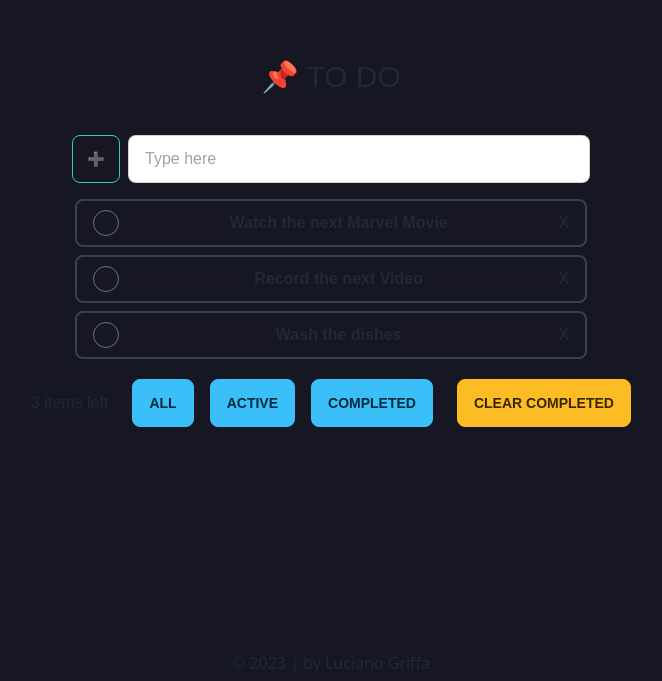
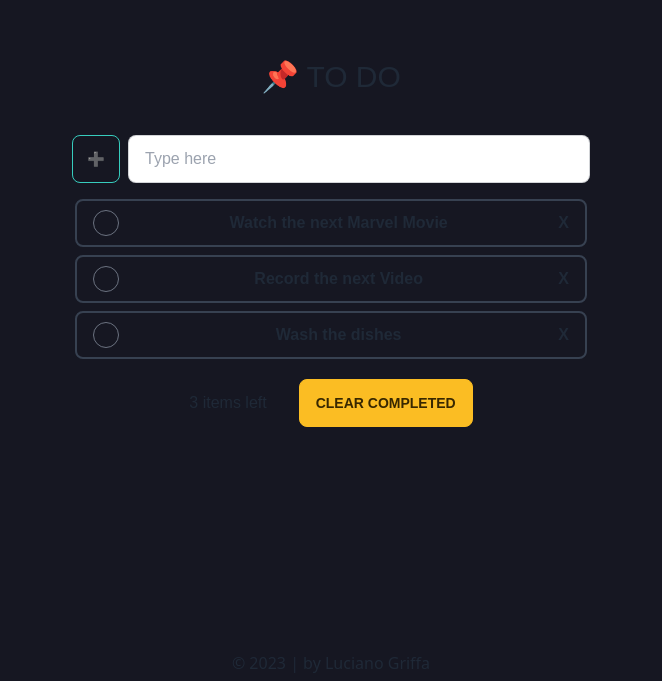
Before and after one commit to lucianogriffa/Web-ToDo-ReactJs, a React (Create React App) app: page / in a window 1280 px wide. Shown: the part 155-836 px from the top of the page, without its empty margins (309-971 px from the left). Built offline with nearby package versions, Linux system fonts and the light colour scheme.

Commit message:
Delete Status Tasks

```diff
--- a/src/components/ActiveTasks.jsx
+++ /dev/null
@@ -1,11 +0,0 @@
-import React from 'react';
-import { useToDoContext } from '../context/Context';
-const ActiveTasks = () => {
-  const { showActiveTasks } = useToDoContext();
-  return (
-    <div className='mr-2 ml-2'>
-      <button className="btn btn-info" onClick={() => showActiveTasks()}>Active</button>
-    </div>
-  )
-};
-export default ActiveTasks;
--- a/src/components/AllTasks.jsx
+++ /dev/null
@@ -1,11 +0,0 @@
-import React from 'react';
-import { useToDoContext } from '../context/Context';
-const AllTasks = () => {
-  const { showAllTasks } = useToDoContext();
-  return (
-    <div className='mr-2 ml-2'>
-      <button className="btn btn-info" onClick={() => showAllTasks()}>All</button>
-    </div>
-  )
-};
-export default AllTasks;
--- a/src/components/CompletedTasks.jsx
+++ /dev/null
@@ -1,11 +0,0 @@
-import React from 'react';
-import { useToDoContext } from '../context/Context';
-const CompletedTasks = () => {
-  const { showCompletedTasks } = useToDoContext();
-  return (
-    <div className='mr-2 ml-2'>
-      <button className="btn btn-info" onClick={() => showCompletedTasks()}>Completed</button>
-    </div>
-  )
-};
-export default CompletedTasks;
--- a/src/containers/Table.jsx
+++ b/src/containers/Table.jsx
@@ -1,9 +1,6 @@
 import { useToDoContext } from "../context/Context";
 import TableItem from "./TableItem";
 import CleanTasksButton from "../components/CleanTasksButton";
-import AllTasks from "../components/AllTasks";
-import ActiveTasks from "../components/ActiveTasks";
-import CompletedTasks from "../components/CompletedTasks";
 import CountItems from "../components/CountItems";
 const Table = () => {
   const { tasks } = useToDoContext();
@@ -16,11 +13,6 @@ const Table = () => {
       </div>
       <div className="flex flex-raw flex-wrap	justify-center items-center content-center">
         <CountItems/>
-        <div className="flex flex-raw flex-wrap	justify-center items-center content-center">
-          <AllTasks/>
-          <ActiveTasks/>
-          <CompletedTasks/>
-        </div>
         <CleanTasksButton/>
       </div>
     </>
```
Also changed, not shown: src/context/Context.jsx (+5 -4 lines).
